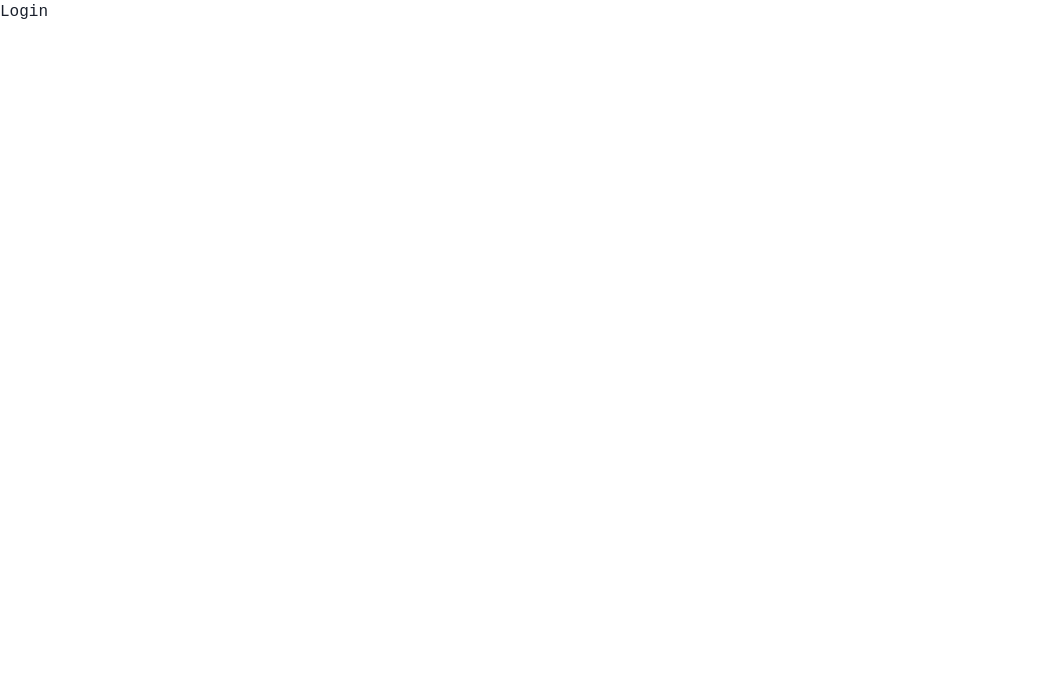
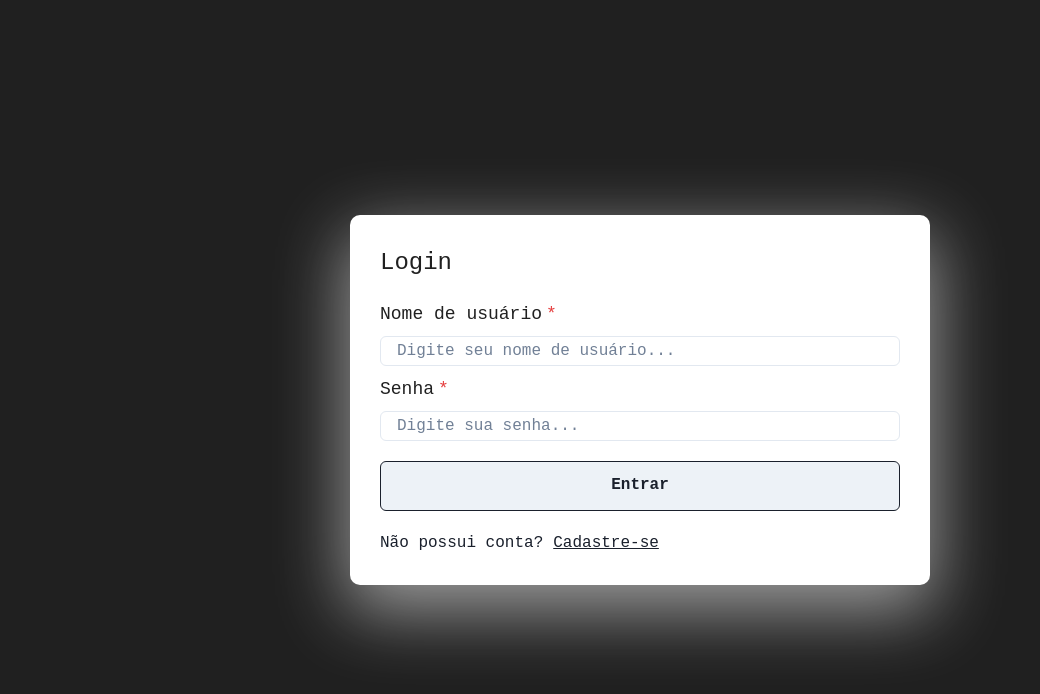
Before and after one commit to ViniciusOgawa/desafio-dev-django, a React (Vite) app in the folder front-end/: page /login in a window 1280 px wide. Shown: the top 694 px of the page, without its empty margins (0-1040 px from the left). Built offline with nearby package versions, Linux system fonts and the light colour scheme.

Commit message:
feat: create and style login page

```diff
--- a/front-end/src/pages/login/index.jsx
+++ b/front-end/src/pages/login/index.jsx
@@ -1,8 +1,148 @@
+import {
+  FormControl,
+  FormLabel,
+  FormErrorMessage,
+  Input,
+  Button,
+  Flex,
+  Text,
+} from "@chakra-ui/react";
+import { useForm } from "react-hook-form";
+import { useContext } from "react";
+import { yupResolver } from "@hookform/resolvers/yup";
+import UserContext from "../../providers/UserContext";
+import { loginSchema } from "./schema";
+import { Link as ChakraLink } from "@chakra-ui/react";
+import { Link as RouterLink } from "react-router-dom";
+
 const Login = () => {
+  const { userLogin, loadingLogin } = useContext(UserContext);
+
+  const {
+    register,
+    handleSubmit,
+    formState: { errors },
+    reset,
+  } = useForm({
+    mode: "onBlur",
+    resolver: yupResolver(loginSchema),
+  });
+
+  const submit = (data) => {
+    userLogin(data);
+    reset();
+  };
+
   return (
-    <>
-      <p>Login</p>
-    </>
+    <Flex
+      bgColor={"black.900"}
+      w={"100vw"}
+      h={"100vh"}
+      justifyContent={"center"}
+      alignItems={"center"}
+    >
+      <Flex
+        bgColor={"white.50"}
+        w={"580px"}
+        borderRadius={"10"}
+        padding={"30px"}
+        flexDirection={"column"}
+        alignItems={"center"}
+        boxShadow={"rgba(255, 255, 255, 0.56) 0px 22px 70px 4px"}
+      >
+        <Flex
+          h={"100%"}
+          w={"100%"}
+          flexDir={"column"}
+          justifyContent={"center"}
+          gap={"20px"}
+        >
+          <Text fontSize={"2xl"} fontWeight={"medium"} color={"black.900"}>
+            Login
+          </Text>
+          <form onSubmit={handleSubmit(submit)}>
+            <Flex
+              justifyContent={"space-between"}
+              flexDirection={"column"}
+              gap={"10px"}
+              w={"100%"}
+            >
+              <FormControl
+                isRequired
+                isInvalid={errors.username ? true : false}
+              >
+                <FormLabel
+                  fontSize={"lg"}
+                  fontWeight={"medium"}
+                  color={"black.900"}
+                >
+                  Nome de usuário
+                </FormLabel>
+                <Input
+                  placeholder="Digite seu nome de usuário..."
+                  h={"30px"}
+                  w={"100%"}
+                  fontSize={"md"}
+                  fontWeight={"medium"}
+                  {...register("username")}
+                />
+                <FormErrorMessage fontSize={"lg"}>
+                  {errors.username?.message}
+                </FormErrorMessage>
+              </FormControl>
+
+              <FormControl
+                isRequired
+                isInvalid={errors.password ? true : false}
+              >
+                <FormLabel
+                  fontSize={"lg"}
+                  fontWeight={"medium"}
+                  color={"black.900"}
+                >
+                  Senha
+                </FormLabel>
+                <Input
+                  placeholder="Digite sua senha..."
+                  type="password"
+                  h={"30px"}
+                  w={"100%"}
+                  fontSize={"md"}
+                  fontWeight={"medium"}
+                  {...register("password")}
+                />
+                <FormErrorMessage fontSize={"lg"}>
+                  {errors.password?.message}
+                </FormErrorMessage>
+              </FormControl>
+            </Flex>
+
+            <Button
+              type="submit"
+              h={"50px"}
+              w={"100%"}
+              fontSize={"md"}
+              border={"1px solid"}
+              marginTop={"20px"}
+              disabled={loadingLogin}
+            >
+              {loadingLogin ? "Entrando..." : "Entrar"}
+            </Button>
+          </form>
+          <Flex gap={"10px"}>
+            <Text fontSize={"md"}>Não possui conta?</Text>
+            <ChakraLink
+              as={RouterLink}
+              to="/register"
+              textDecoration="underline"
+              fontSize={"md"}
+            >
+              Cadastre-se
+            </ChakraLink>
+          </Flex>
+        </Flex>
+      </Flex>
+    </Flex>
   );
 };
 
```
